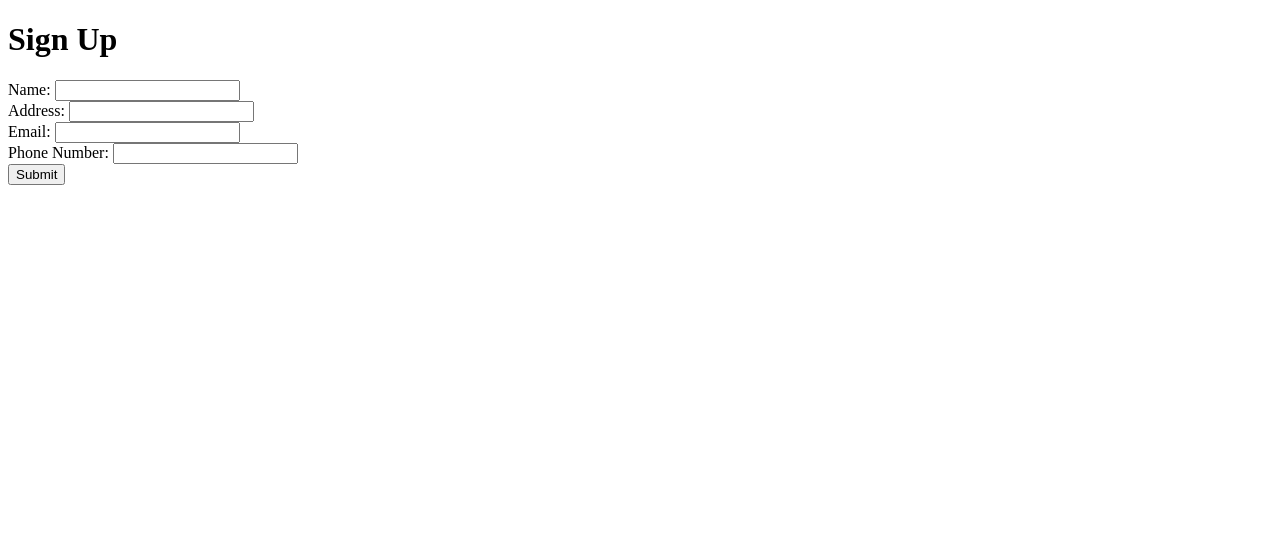
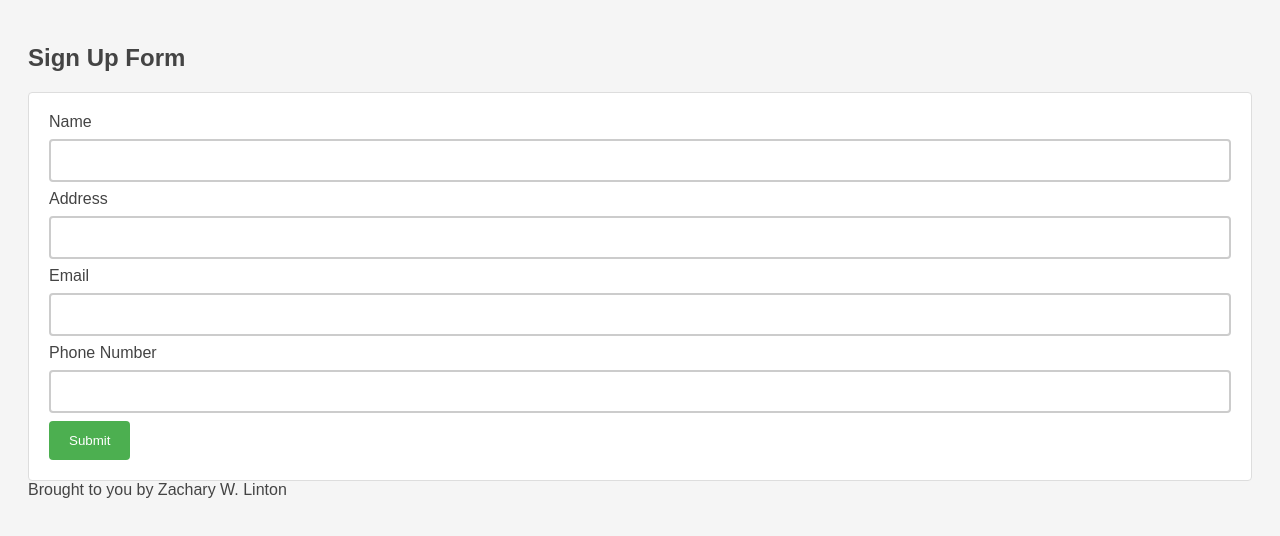
Before and after one commit to ZacharyLinton/Fullstack-AWS-Capstone-Final, a plain HTML site: page index.html in a window 1280 px wide. Drawn offline with Linux system fonts and the light colour scheme.

Commit message:
Update index.html

```diff
--- a/index.html
+++ b/index.html
@@ -1,46 +1,63 @@
 <!DOCTYPE html>
 <html>
-  <head>
-    <meta charset="utf-8">
-    <title>Sign Up</title>
-  </head>
-  <body>
-    <h1>Sign Up</h1>
-    <form>
-      <label for="name">Name:</label>
-      <input type="text" id="name" name="name">
-      <br>
-      <label for="address">Address:</label>
-      <input type="text" id="address" name="address">
-      <br>
-      <label for="email">Email:</label>
-      <input type="email" id="email" name="email">
-      <br>
-      <label for="phone">Phone Number:</label>
-      <input type="text" id="phone" name="phone">
-      <br>
-      <button type="button" id="submit-button">Submit</button>
-    </form>
-    <div id="response"></div>
-    <script>
-      const submitButton = document.getElementById("submit-button");
-      submitButton.addEventListener("click", function() {
-        const name = document.getElementById("name").value;
-        const address = document.getElementById("address").value;
-        const email = document.getElementById("email").value;
-        const phone = document.getElementById("phone").value;
-        const data = { name: name, address: address, email: email, phone: phone };
-        fetch("https://your-api-endpoint.com/signup", {
-          method: "POST",
-          headers: { "Content-Type": "application/json" },
-          body: JSON.stringify(data)
-        })
-          .then(response => response.json())
-          .then(data => {
-            const responseDiv = document.getElementById("response");
-            responseDiv.innerHTML = data.body;
-          });
-      });
-    </script>
-  </body>
+<head>
+	<title>Sign Up Form</title>
+	<style>
+		body {
+			background-color: #F5F5F5;
+			font-family: Arial, sans-serif;
+			color: #444444;
+			padding: 20px;
+		}
+		h1 {
+			font-size: 24px;
+			margin-bottom: 20px;
+		}
+		form {
+			background-color: #FFFFFF;
+			border: 1px solid #DDDDDD;
+			padding: 20px;
+			border-radius: 4px;
+		}
+		input[type=text], select {
+			width: 100%;
+			padding: 12px 20px;
+			margin: 8px 0;
+			box-sizing: border-box;
+			border: 2px solid #ccc;
+			border-radius: 4px;
+		}
+		input[type=submit] {
+			background-color: #4CAF50;
+			color: #FFFFFF;
+			padding: 12px 20px;
+			border: none;
+			border-radius: 4px;
+			cursor: pointer;
+		}
+		.error-message {
+			color: red;
+			margin-bottom: 10px;
+		}
+	</style>
+</head>
+<body>
+	<h1>Sign Up Form</h1>
+	<form method="post">
+		<label for="name">Name</label>
+		<input type="text" id="name" name="name" required>
+
+		<label for="address">Address</label>
+		<input type="text" id="address" name="address" required>
+
+		<label for="email">Email</label>
+		<input type="text" id="email" name="email" required>
+
+		<label for="phone">Phone Number</label>
+		<input type="text" id="phone" name="phone" required>
+
+		<input type="submit" value="Submit">
+	</form>
+	<footer>Brought to you by Zachary W. Linton</footer>
+</body>
 </html>
```
